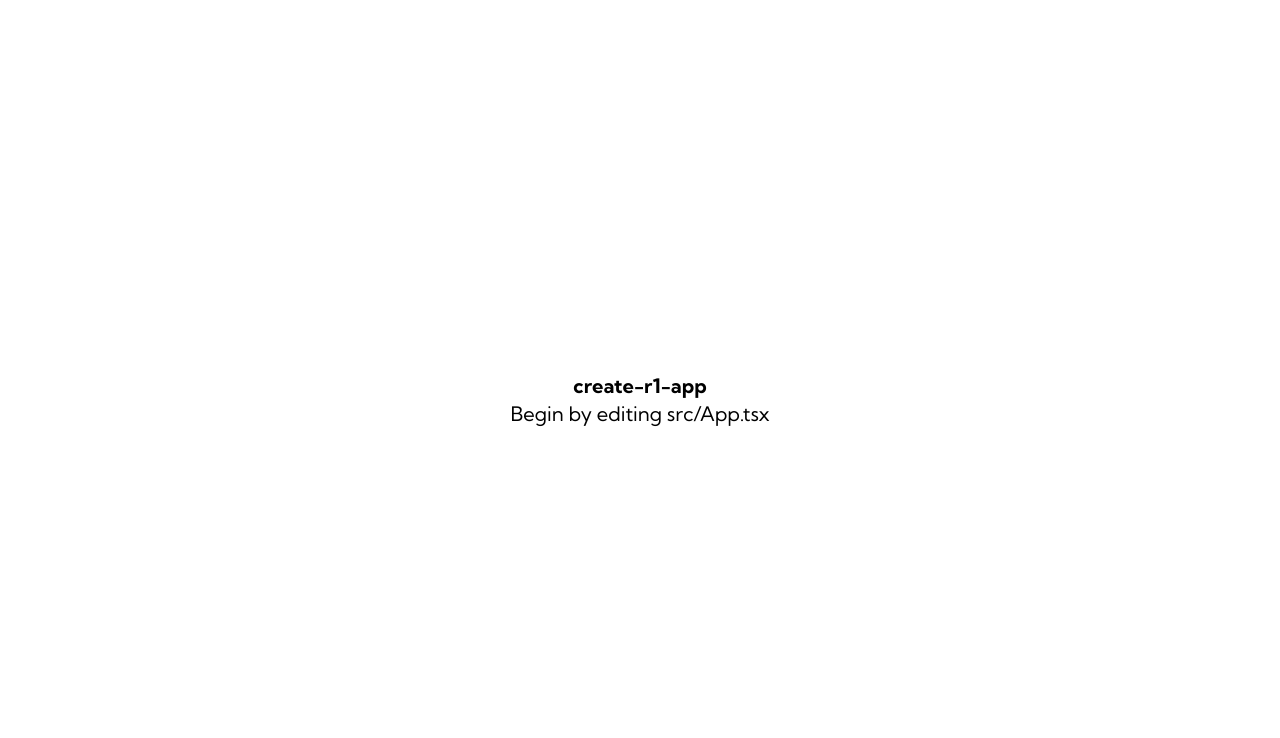
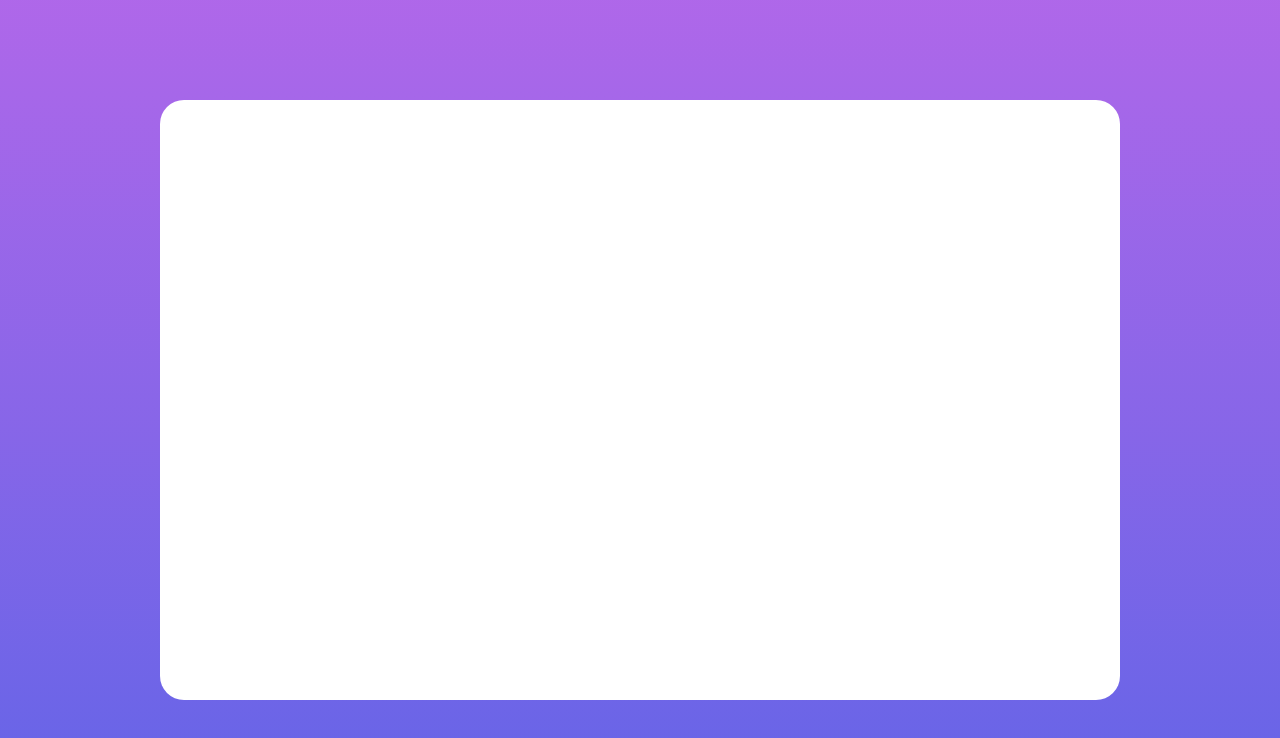
Before and after one commit to RyelBanfield/faq-accordion-card, a React (Vite) app: page / in a window 1280 px wide. Shown: the top 738 px of the page. Built offline with nearby package versions, Linux system fonts and the light colour scheme.

Commit message:
Add BG gradient and card

```diff
--- a/index.html
+++ b/index.html
@@ -8,7 +8,7 @@
   <link rel="preconnect" href="https://fonts.gstatic.com" crossorigin>
   <link href="https://fonts.googleapis.com/css2?family=Kumbh+Sans:wght@400;700&display=swap" rel="stylesheet">
   <meta name="viewport" content="width=device-width, initial-scale=1.0" />
-  <title>Vite + React + TS</title>
+  <title>FAQ Accordion Card</title>
 </head>
 
 <body>
--- a/src/App.tsx
+++ b/src/App.tsx
@@ -16,13 +16,6 @@
 // - Very dark desaturated blue: hsl(238, 29%, 16%)
 // - Soft red: hsl(14, 88%, 65%)
 
-// #### Gradient
-
-// Background gradient:
-
-// - Soft violet: hsl(273, 75%, 66%)
-// - Soft blue: hsl(240, 73%, 65%)
-
 // ### Neutral
 
 // #### Text
@@ -34,21 +27,9 @@
 
 // - Light grayish blue: hsl(240, 5%, 91%)
 
-// ## Typography
-
-// ### Body Copy
-
-// - Font size: 12px
-
-// ### Font
-
-// - Family: [Kumbh Sans](https://fonts.google.com/specimen/Kumbh+Sans)
-// - Weights: 400, 700
-
 const App = () => (
-  <div className="flex h-screen flex-col items-center justify-center">
-    <h1 className="text-xl font-bold">create-r1-app</h1>
-    <p className="text-xl">Begin by editing src/App.tsx</p>
+  <div className="flex h-screen flex-col items-center justify-center bg-gradient-to-b from-soft-violet to-soft-blue text-xs">
+    <div className="h-3/4 w-3/4 rounded-3xl bg-white" />
   </div>
 );
 
--- a/tailwind.config.cjs
+++ b/tailwind.config.cjs
@@ -8,7 +8,12 @@ module.exports = {
     './src/**/*.{ts,tsx}',
   ],
   theme: {
-    extend: {},
+    extend: {
+      colors: {
+        'soft-violet': 'hsl(273, 75%, 66%)',
+        'soft-blue': 'hsl(240, 73%, 65%)',
+      },
+    },
     fontFamily: {
       sans: ['Kumbh Sans', ...defaultTheme.fontFamily.sans],
     },
```
